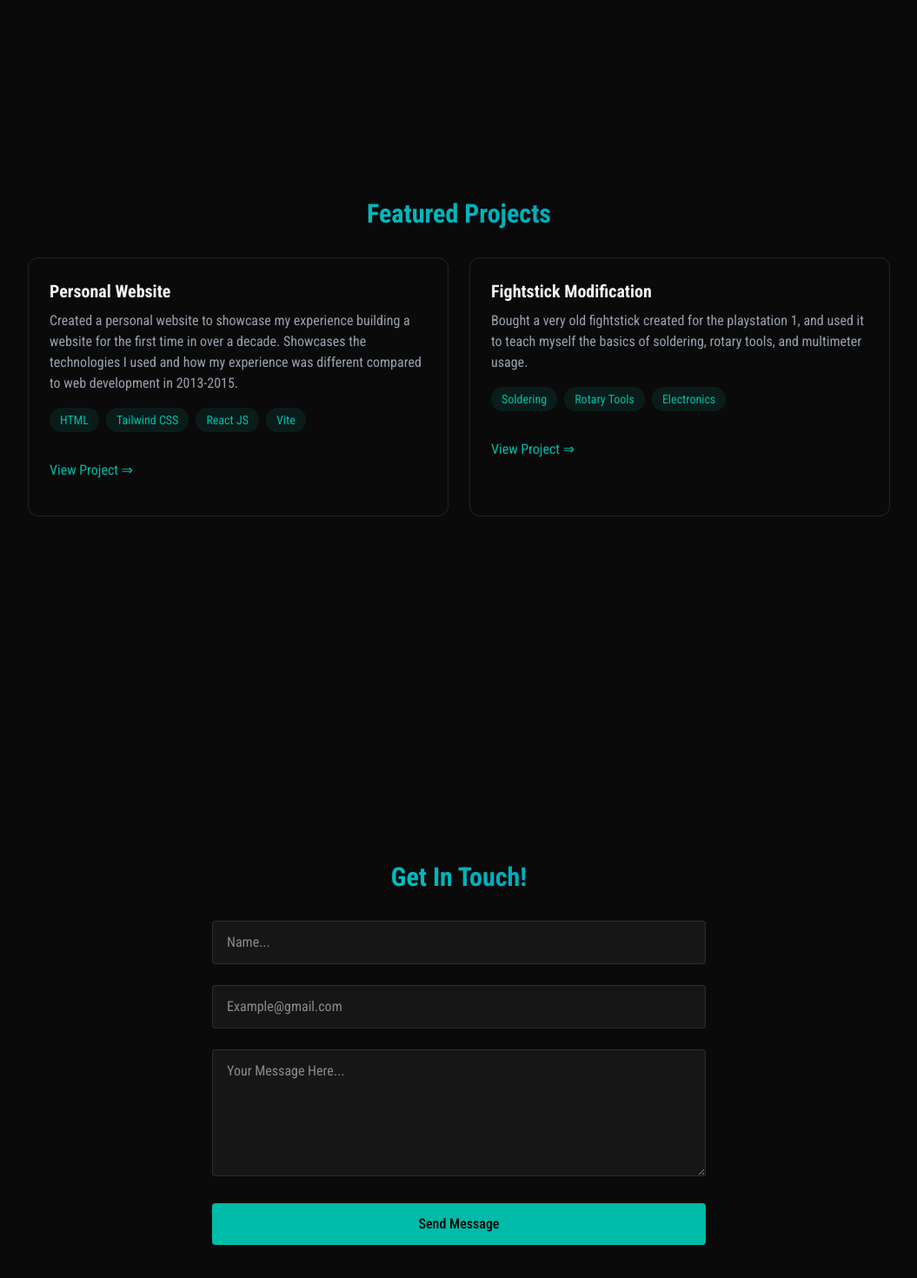
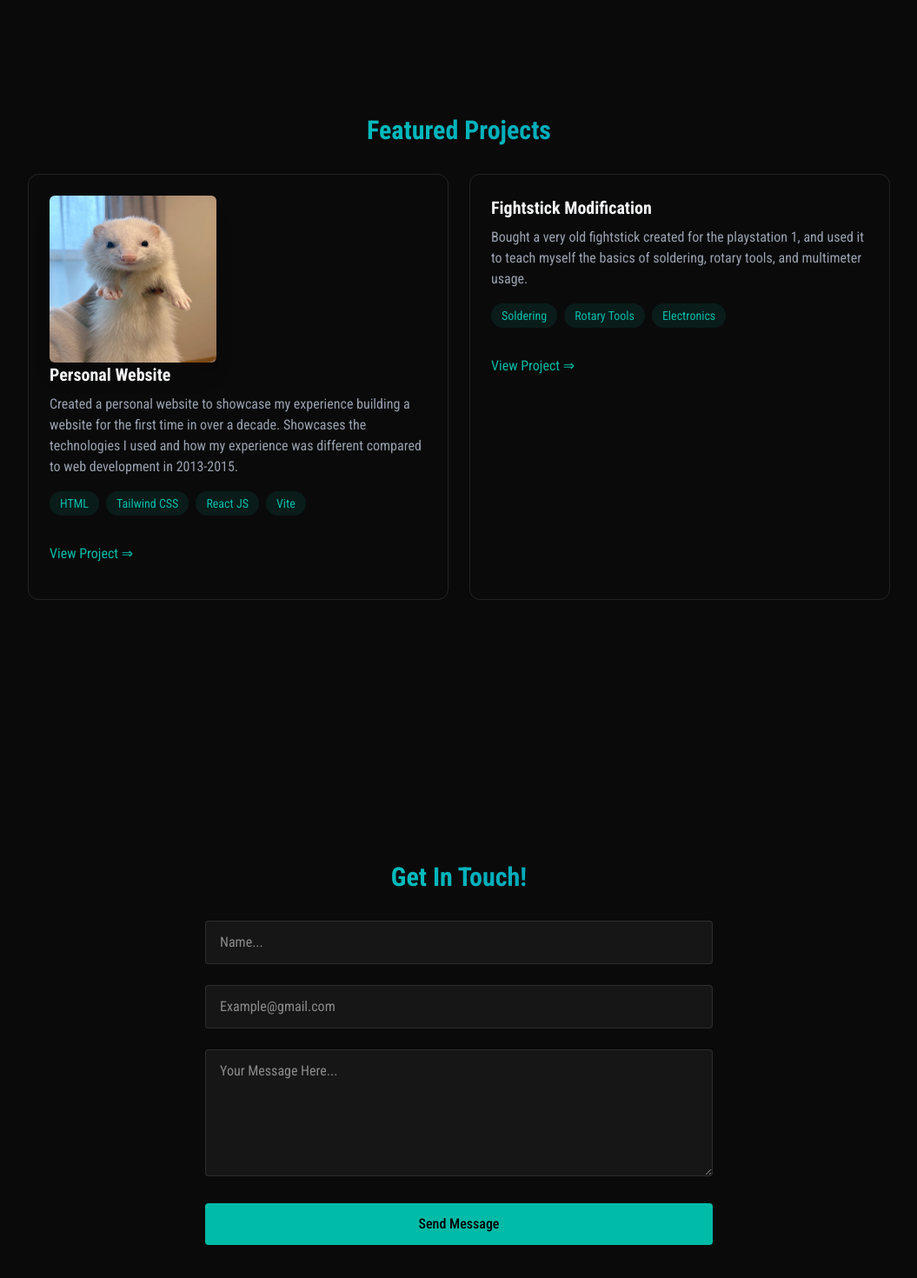
Before and after one commit to danielnavas/website, a React (Vite) app: page / in a window 1280 px wide. Shown: the part 1601-3071 px from the top of the page at 87% size, without its empty margins (112-1167 px from the left). Built offline with nearby package versions, Linux system fonts and the light colour scheme.

Commit message:
updated jsx files

```diff
--- a/src/components/sections/Contact.jsx
+++ b/src/components/sections/Contact.jsx
@@ -33,7 +33,7 @@ export const Contact = () => {
             className="min-h-screen flex items-center justify-center py-20"
             >
                 <RevealOnScroll>
-                    <div className="px-4 w-md md:w-150">
+                    <div className="px-2 w-md md:w-150">
                         <h2 className="text-3xl font-bold mb-8 bg-gradient-to-r from-teal-400 to-cyan-600 bg-clip-text text-transparent text-center">
                             Get In Touch!
                         </h2>
--- a/src/components/sections/Projects.jsx
+++ b/src/components/sections/Projects.jsx
@@ -8,8 +8,11 @@ export const Projects = () => {
             <h2 className="text-3xl font-bold mb-8 bg-gradient-to-r from-teal-400 to-cyan-600 bg-clip-text text-transparent text-center">
             Featured Projects
             </h2>
-            <div className="grid grid-cols-1 md:grid-cols-2 gap-6">
+            <div className="grid grid-cols-1 md:grid-cols-2 md:flex-row gap-6">
                 <div className="p-6 rounded-xl border border-white/10 hover:-translate-y-1 hover:border-blue-500/30 hover:shadow-[0_2px_8px_rgba(59,130,246,0.1)] transition-all">
+                    <div>
+                        <img class="size-48 shadow-xl rounded-md" alt="" src="website/src/assets/ferret.jpg" />
+                    </div>
                     <h3 className="text-xl font-bold mb-2"> Personal Website</h3>
                     <p className="text-gray-400 mb-4">Created a personal website to showcase my experience building a website for the first time in over a decade.
                         Showcases the technologies I used and how my experience was different compared to web development in 2013-2015.</p>
```
Also changed, not shown: src/assets/ferret.jpg (added).
